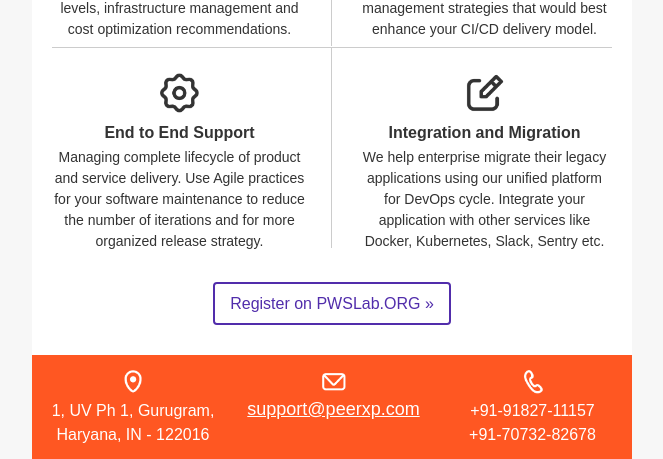
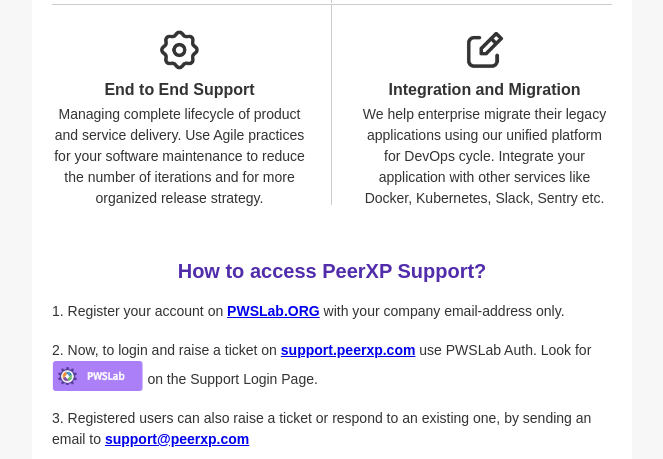
Before and after one commit to peerxp-dev/welcome-to-pwslab, a plain HTML site: page public/index.html in a window 1280 px wide. Shown: the part 794-1253 px from the top of the page, without its empty margins (308-971 px from the left). Drawn offline with Linux system fonts and the light colour scheme.

Commit message:
Updated pws-welcome to pws-support and added access instructions

```diff
--- a/public/index.html
+++ b/public/index.html
@@ -142,9 +142,9 @@
                      <tr style="border-collapse:collapse;">
                       <td align="center" style="padding:0;Margin:0;padding-bottom:20px;"> <p style="Margin:0;-webkit-text-size-adjust:none;-ms-text-size-adjust:none;mso-line-height-rule:exactly;font-size:14px;font-family:arial, 'helvetica neue', helvetica, sans-serif;line-height:21px;color:#333333;">We make CI/CD and Automation easy for everyone.</p> <p style="Margin:0;-webkit-text-size-adjust:none;-ms-text-size-adjust:none;mso-line-height-rule:exactly;font-size:14px;font-family:arial, 'helvetica neue', helvetica, sans-serif;line-height:21px;color:#333333;">From Project planning, Git-based source control management to Continuous Integration and Deployment, PWSLab is a single unified interface to manage your projects.</p> </td>
                      </tr>
-                     <tr style="border-collapse:collapse;">
+                     <!-- <tr style="border-collapse:collapse;">
                       <td align="center" style="padding:0;Margin:0;"> <span class="es-button-border" style="border-style:solid;border-color:#512DAB;background:#FFFFFF;border-width:2px;display:inline-block;border-radius:4px;width:auto;"> <a href="https://pwslab.org/users/sign_in#register-pane" class="es-button" target="_blank" style="mso-style-priority:100 !important;text-decoration:none;-webkit-text-size-adjust:none;-ms-text-size-adjust:none;mso-line-height-rule:exactly;font-family:arial, 'helvetica neue', helvetica, sans-serif;font-size:16px;color:#512DAB;border-style:solid;border-color:#FFFFFF;border-width:10px 15px 10px 15px;display:inline-block;background:#FFFFFF;border-radius:4px;font-weight:normal;font-style:normal;line-height:19px;width:auto;text-align:center;">Register on PWSLab.ORG »</a> </span> </td>
-                     </tr>
+                     </tr>  -->
                    </table> </td>
                  </tr>
                </table> </td>
@@ -302,6 +302,28 @@
                </table>
                <!--[if mso]></td></tr></table><![endif]--> </td>
              </tr>
+             <table class="es-content-body" width="600" cellspacing="0" cellpadding="0" bgcolor="#ffffff" align="center" style="mso-table-lspace:0pt;mso-table-rspace:0pt;border-collapse:collapse;border-spacing:0px;background-color:#FFFFFF;">
+              <tr style="border-collapse:collapse;">
+               <td style="Margin:0;padding-bottom:5px;padding-left:20px;padding-right:20px;padding-top:30px;background-color:#FFFFFF;background-repeat:no-repeat;" bgcolor="#ffffff" align="left">
+                <table width="100%" cellspacing="0" cellpadding="0" style="mso-table-lspace:0pt;mso-table-rspace:0pt;border-collapse:collapse;border-spacing:0px;">
+                  <tr style="border-collapse:collapse;">
+                   <td width="560" valign="top" align="center" style="padding:0;Margin:0;">
+                    <table width="100%" cellspacing="0" cellpadding="0" style="mso-table-lspace:0pt;mso-table-rspace:0pt;border-collapse:collapse;border-spacing:0px;">
+                      <tr style="border-collapse:collapse;">
+                       <td align="center" style="padding:0;Margin:0;"> <h3 style="Margin:0;line-height:24px;mso-line-height-rule:exactly;font-family:arial, 'helvetica neue', helvetica, sans-serif;font-size:20px;font-style:normal;font-weight:bold;color:#512DAB;">How to access PeerXP Support?</h3> </br></td>
+                      </tr>
+                      <tr style="border-collapse:collapse;">
+                      <td align="left"style="padding:0;Margin:0;"> <p style="Margin:0;-webkit-text-size-adjust:none;-ms-text-size-adjust:none;mso-line-height-rule:exactly;font-size:14px;font-family:arial, 'helvetica neue', helvetica, sans-serif;line-height:21px;color:#333333;"><span class="product-description">1. Register your account on <b><a target="_blank" href="https://pwslab.org/users/sign_in#register-pane">PWSLab.ORG</a> </b> with your company email-address only.</span><br></p></br></td>
+                      </tr>
+                      <tr style="border-collapse:collapse;">
+                        <td align="left"style="padding:0;Margin:0;"> <p style="Margin:0;-webkit-text-size-adjust:none;-ms-text-size-adjust:none;mso-line-height-rule:exactly;font-size:14px;font-family:arial, 'helvetica neue', helvetica, sans-serif;line-height:21px;color:#333333;"><span class="product-description">2. Now, to login and raise a ticket on <b><a target="_blank" href="https://support.peerxp.com">support.peerxp.com</a></b> use PWSLab Auth. Look for <img style="height:30px; margin-bottom: -7px;" src="images/PWSLab-Auth.png"></img> on the Support Login Page.</span></p></br></td>
+                      </tr>
+                      <tr style="border-collapse:collapse;">
+                        <td align="left"style="padding:0;Margin:0;"> <p style="Margin:0;-webkit-text-size-adjust:none;-ms-text-size-adjust:none;mso-line-height-rule:exactly;font-size:14px;font-family:arial, 'helvetica neue', helvetica, sans-serif;line-height:21px;color:#333333;"><span class="product-description">3. Registered users can also raise a ticket or respond to an existing one, by sending an email to <b><a target="_blank" href="mailto:support@peerxp.com">support@peerxp.com</a></b></span></br></p></td>
+                      </tr>
+                    </table> </td>
+                  </tr>
+                </table> </td>
              <tr style="border-collapse:collapse;">
               <td align="left" style="Margin:0;padding-top:10px;padding-left:20px;padding-right:20px;padding-bottom:30px;">
                <table width="100%" cellspacing="0" cellpadding="0" style="mso-table-lspace:0pt;mso-table-rspace:0pt;border-collapse:collapse;border-spacing:0px;">
@@ -349,7 +371,7 @@
                       <td align="center" style="padding:0;Margin:0;padding-bottom:5px;"> <img src="images/35681527588356492.png" alt="" style="display:block;border:0;outline:none;text-decoration:none;-ms-interpolation-mode:bicubic;" width="24" height="24.30"></td>
                      </tr>
                      <tr style="border-collapse:collapse;">
-                      <td esdev-links-color="#ffffff" align="center" style="padding:0;Margin:0;"> <p style="Margin:0;-webkit-text-size-adjust:none;-ms-text-size-adjust:none;mso-line-height-rule:exactly;font-size:14px;font-family:arial, 'helvetica neue', helvetica, sans-serif;line-height:21px;color:#FFFFFF;"><a target="_blank" style="-webkit-text-size-adjust:none;-ms-text-size-adjust:none;mso-line-height-rule:exactly;font-family:arial, 'helvetica neue', helvetica, sans-serif;font-size:18px;text-decoration:underline;color:#FFFFFF;" href="mailto:info@name.com">support@peerxp.com</a></p> </td>
+                      <td esdev-links-color="#ffffff" align="center" style="padding:0;Margin:0;"> <p style="Margin:0;-webkit-text-size-adjust:none;-ms-text-size-adjust:none;mso-line-height-rule:exactly;font-size:14px;font-family:arial, 'helvetica neue', helvetica, sans-serif;line-height:21px;color:#FFFFFF;"><a target="_blank" style="-webkit-text-size-adjust:none;-ms-text-size-adjust:none;mso-line-height-rule:exactly;font-family:arial, 'helvetica neue', helvetica, sans-serif;font-size:18px;text-decoration:underline;color:#FFFFFF;" href="mailto:support@peerxp.com">support@peerxp.com</a></p> </td>
                      </tr>
                    </table> </td>
                  </tr>
@@ -420,13 +442,13 @@
                   <td width="580" valign="top" align="center" style="padding:0;Margin:0;">
                    <table width="100%" cellspacing="0" cellpadding="0" style="mso-table-lspace:0pt;mso-table-rspace:0pt;border-collapse:collapse;border-spacing:0px;">
                      <tr style="border-collapse:collapse;">
-                      <td align="center" style="padding:0;Margin:0;padding-top:5px;padding-bottom:10px;"> <h5 style="Margin:0;line-height:120%;mso-line-height-rule:exactly;font-family:arial, 'helvetica neue', helvetica, sans-serif;color:#666666;">Contact us: +91-91827-11157 | <a target="_blank" href="mailto:info@name.com" style="-webkit-text-size-adjust:none;-ms-text-size-adjust:none;mso-line-height-rule:exactly;font-family:arial, 'helvetica neue', helvetica, sans-serif;font-size:12px;text-decoration:underline;color:#666666;">support@peerxp.com</a></h5> </td>
+                      <td align="center" style="padding:0;Margin:0;padding-top:5px;padding-bottom:10px;"> <h5 style="Margin:0;line-height:120%;mso-line-height-rule:exactly;font-family:arial, 'helvetica neue', helvetica, sans-serif;color:#666666;">Contact us: +91-91827-11157 | <a target="_blank" href="mailto:support@peerxp.com" style="-webkit-text-size-adjust:none;-ms-text-size-adjust:none;mso-line-height-rule:exactly;font-family:arial, 'helvetica neue', helvetica, sans-serif;font-size:12px;text-decoration:underline;color:#666666;">support@peerxp.com</a></h5> </td>
                      </tr>
                      <tr style="border-collapse:collapse;">
                       <td align="center" style="padding:0;Margin:0;padding-top:5px;padding-bottom:10px;"> <h5 style="Margin:0;line-height:120%;mso-line-height-rule:exactly;font-family:arial, 'helvetica neue', helvetica, sans-serif;color:#666666;">Website: <a target="_blank" href="https://pws.peerxp.com" style="-webkit-text-size-adjust:none;-ms-text-size-adjust:none;mso-line-height-rule:exactly;font-family:arial, 'helvetica neue', helvetica, sans-serif;font-size:12px;text-decoration:underline;color:#666666;">pws.peerxp.com</a> | <a target="_blank" href="https://peerxp.com" style="-webkit-text-size-adjust:none;-ms-text-size-adjust:none;mso-line-height-rule:exactly;font-family:arial, 'helvetica neue', helvetica, sans-serif;font-size:12px;text-decoration:underline;color:#666666;">peerxp.com</a></h5> </td>
                      </tr>
                      <!-- <tr style="border-collapse:collapse;">
-                      <td align="center" style="padding:0;Margin:0;"> <p style="Margin:0;-webkit-text-size-adjust:none;-ms-text-size-adjust:none;mso-line-height-rule:exactly;font-size:12px;font-family:arial, 'helvetica neue', helvetica, sans-serif;line-height:18px;color:#666666;">This daily newsletter was sent to <a target="_blank" href="mailto:info@name.com" style="-webkit-text-size-adjust:none;-ms-text-size-adjust:none;mso-line-height-rule:exactly;font-family:arial, 'helvetica neue', helvetica, sans-serif;font-size:12px;text-decoration:underline;color:#666666;">support@peerxp.com</a> from company name because you subscribed.<br></p> <p style="Margin:0;-webkit-text-size-adjust:none;-ms-text-size-adjust:none;mso-line-height-rule:exactly;font-size:12px;font-family:arial, 'helvetica neue', helvetica, sans-serif;line-height:18px;color:#666666;">If you would not like to receive this email <a target="_blank" href="https://esputnik.com/unsubscribe" style="-webkit-text-size-adjust:none;-ms-text-size-adjust:none;mso-line-height-rule:exactly;font-family:arial, 'helvetica neue', helvetica, sans-serif;font-size:12px;text-decoration:underline;color:#666666;">unsubscribe here</a>.</p> </td>
+                      <td align="center" style="padding:0;Margin:0;"> <p style="Margin:0;-webkit-text-size-adjust:none;-ms-text-size-adjust:none;mso-line-height-rule:exactly;font-size:12px;font-family:arial, 'helvetica neue', helvetica, sans-serif;line-height:18px;color:#666666;">This daily newsletter was sent to <a target="_blank" href="mailto:support@peerxp.com" style="-webkit-text-size-adjust:none;-ms-text-size-adjust:none;mso-line-height-rule:exactly;font-family:arial, 'helvetica neue', helvetica, sans-serif;font-size:12px;text-decoration:underline;color:#666666;">support@peerxp.com</a> from company name because you subscribed.<br></p> <p style="Margin:0;-webkit-text-size-adjust:none;-ms-text-size-adjust:none;mso-line-height-rule:exactly;font-size:12px;font-family:arial, 'helvetica neue', helvetica, sans-serif;line-height:18px;color:#666666;">If you would not like to receive this email <a target="_blank" href="https://esputnik.com/unsubscribe" style="-webkit-text-size-adjust:none;-ms-text-size-adjust:none;mso-line-height-rule:exactly;font-family:arial, 'helvetica neue', helvetica, sans-serif;font-size:12px;text-decoration:underline;color:#666666;">unsubscribe here</a>.</p> </td>
                      </tr>  -->
                    </table> </td>
                  </tr>
```
Also changed, not shown: public/images/PWSLab-Auth.png (added), 1 other file.
